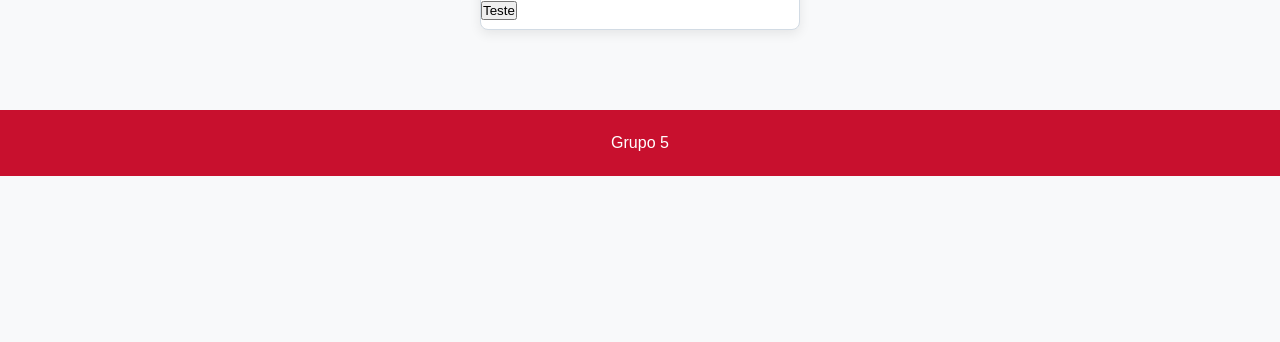
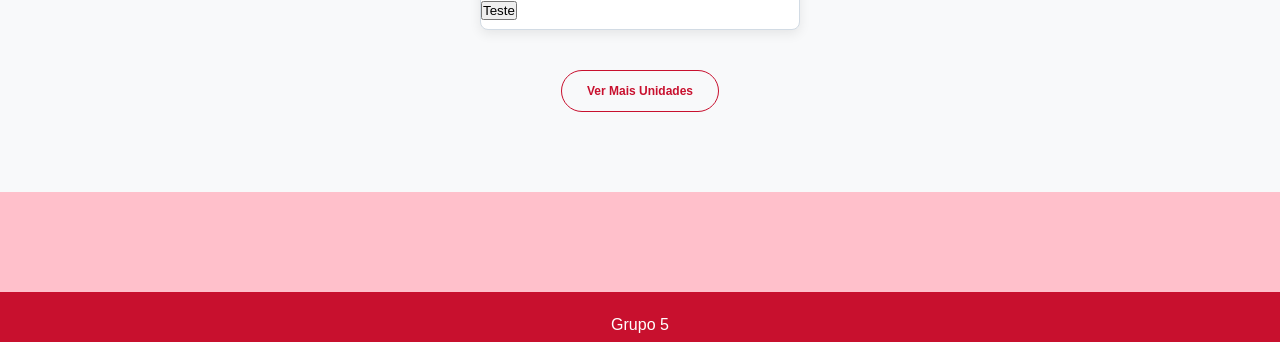
Before and after one commit to guilherme-guingo/HemoLink, a React (Vite) app: page /catalogo in a window 1280 px wide. Shown: the part 1366-1708 px from the top of the page. Before the commit the page ends 1542 px from the top, so only its background shows below. Built offline with nearby package versions, Linux system fonts and the light colour scheme.

Commit message:
feat: insercao da funcionalidade ver mais dos cards do catalogo

```diff
--- a/package.json
+++ b/package.json
@@ -10,6 +10,7 @@
     "preview": "vite preview"
   },
   "dependencies": {
+    "axios": "^1.17.0",
     "react": "^19.2.6",
     "react-dom": "^19.2.6",
     "react-icons": "^5.6.0",
--- a/src/pages/Catalogo/data/index.jsx
+++ b/src/pages/Catalogo/data/index.jsx
@@ -1,5 +1,3 @@
-import hospitalConceicao from "../../../assets/Hospital/Grupo Hospitar Conceição/imagem-f.jpg";
-
 export const DadosVindoDaApi = [
   {
     id: 1,
@@ -40,4 +38,74 @@ export const DadosVindoDaApi = [
     sangueNecessario: "AB+",
     porcentagemBanco: 80,
   },
+  {
+    id: 5,
+    nome: "Grupo Hospitar Conceição",
+    endereco:
+      "Avenida Francisco Trein, 596, no bairro Cristo Redentor, em Porto Alegre - RS",
+    telefone: "21999999999",
+    imagem: "https://hufmj.com.br/img/imagem-capa.jpg",
+    sangueNecessario: "AB+",
+    porcentagemBanco: 80,
+  },
+  {
+    id: 6,
+    nome: "Grupo Hospitar Conceição",
+    endereco:
+      "Avenida Francisco Trein, 596, no bairro Cristo Redentor, em Porto Alegre - RS",
+    telefone: "21999999999",
+    imagem: "https://hufmj.com.br/img/imagem-capa.jpg",
+    sangueNecessario: "AB+",
+    porcentagemBanco: 80,
+  },
+    {
+    id: 7,
+    nome: "Grupo Hospitar Conceição",
+    endereco:
+      "Avenida Francisco Trein, 596, no bairro Cristo Redentor, em Porto Alegre - RS",
+    telefone: "21999999999",
+    imagem: "https://hufmj.com.br/img/imagem-capa.jpg",
+    sangueNecessario: "AB+",
+    porcentagemBanco: 80,
+  },
+    {
+    id: 8,
+    nome: "Grupo Hospitar Conceição",
+    endereco:
+      "Avenida Francisco Trein, 596, no bairro Cristo Redentor, em Porto Alegre - RS",
+    telefone: "21999999999",
+    imagem: "https://hufmj.com.br/img/imagem-capa.jpg",
+    sangueNecessario: "AB+",
+    porcentagemBanco: 80,
+  },
+    {
+    id: 9,
+    nome: "Grupo Hospitar Conceição",
+    endereco:
+      "Avenida Francisco Trein, 596, no bairro Cristo Redentor, em Porto Alegre - RS",
+    telefone: "21999999999",
+    imagem: "https://hufmj.com.br/img/imagem-capa.jpg",
+    sangueNecessario: "AB+",
+    porcentagemBanco: 80,
+  },
+    {
+    id: 10,
+    nome: "Grupo Hospitar Conceição",
+    endereco:
+      "Avenida Francisco Trein, 596, no bairro Cristo Redentor, em Porto Alegre - RS",
+    telefone: "21999999999",
+    imagem: "https://hufmj.com.br/img/imagem-capa.jpg",
+    sangueNecessario: "AB+",
+    porcentagemBanco: 80,
+  },
+    {
+    id: 11,
+    nome: "Grupo Hospitar Conceição",
+    endereco:
+      "Avenida Francisco Trein, 596, no bairro Cristo Redentor, em Porto Alegre - RS",
+    telefone: "21999999999",
+    imagem: "https://hufmj.com.br/img/imagem-capa.jpg",
+    sangueNecessario: "AB+",
+    porcentagemBanco: 80,
+  },
 ];
--- a/src/pages/Catalogo/index.jsx
+++ b/src/pages/Catalogo/index.jsx
@@ -18,13 +18,21 @@ import {
   InfoEstoqueDiv,
   ProgressoDiv,
   PorcentagemDiv,
-  Situacao
+  Situacao,
+  ContainerVerMais,
+  BotaoVerMais,
+  ContainerBack,
 } from "./style";
 import { DadosVindoDaApi } from "./data";
 
 export const Catalogo = () => {
+  //Funcionalidade loading e carregamento de dados da API
   const [Hospitais, setHospitais] = useState([]);
   const [isLoading, setIsLoading] = useState(false);
+
+  //Funcionalidade de ver mais/ver menos dos cards
+  const [quantidadeVisivel, setQuantidadeVisivel] = useState(4);
+  const todosVisiveis = quantidadeVisivel >= DadosVindoDaApi.length;
 
   async function carregarInformaçoes() {
     setIsLoading(true);
@@ -38,7 +46,7 @@ export const Catalogo = () => {
     }
 
     setTimeout(() => {
-      setAlunos(response.data);
+      setHospitais(response.data);
       setIsLoading(false);
     }, 5000);
 
@@ -60,7 +68,6 @@ export const Catalogo = () => {
           <span>Carregando...</span>
         </>
       )} */}
-
       <ContainerTitulo>
         <TituloDiv>
           <Titulo>Hospitais Parceiros</Titulo>
@@ -86,10 +93,9 @@ export const Catalogo = () => {
           </div>
         </FiltroDiv>
       </ContainerFiltro>
-
       {/* NOTA: Simulacao de dados vindo da API */}
       <ContainerCard>
-        {DadosVindoDaApi.map((dados) => (
+        {DadosVindoDaApi.slice(0, quantidadeVisivel).map((dados) => (
           <CardDiv key={dados.id}>
             <ImagemDiv>
               {dados.imagem && (
@@ -109,7 +115,10 @@ export const Catalogo = () => {
 
               <InfoEstoqueDiv>
                 <span style={{ fontSize: 12 }}>Estoque Geral</span>
-                <Situacao style={{ fontSize: 12 }} porcentagem={dados.porcentagemBanco}>
+                <Situacao
+                  style={{ fontSize: 12 }}
+                  porcentagem={dados.porcentagemBanco}
+                >
                   Situação: ({dados.porcentagemBanco})
                 </Situacao>
               </InfoEstoqueDiv>
@@ -125,6 +134,20 @@ export const Catalogo = () => {
           </CardDiv>
         ))}
       </ContainerCard>
+      <ContainerVerMais>
+        <BotaoVerMais
+          onClick={() => {
+            if (todosVisiveis) {
+              setQuantidadeVisivel(4);
+            } else {
+              setQuantidadeVisivel(quantidadeVisivel + 4);
+            }
+          }}
+        >
+          {todosVisiveis ? "Ver Menos Unidades" : "Ver Mais Unidades"}
+        </BotaoVerMais>
+      </ContainerVerMais>
+      <ContainerBack></ContainerBack>
     </main>
   );
 };
--- a/src/pages/Catalogo/style.jsx
+++ b/src/pages/Catalogo/style.jsx
@@ -61,7 +61,7 @@ export const ContainerCard = styled.div`
   display: flex;
   align-items: center;
   justify-content: center;
-  margin: 80px 80px;
+  margin: 80px 0px 40px 0px;
   flex-wrap: wrap;
   gap: 20px;
 `;
@@ -153,3 +153,36 @@ export const Situacao = styled.span`
     return "#1E293B";
   }};
 `;
+
+export const ContainerVerMais = styled.div`
+  display: flex;
+  justify-content: center;
+  align-items: center;
+  margin-bottom: 80px;
+`;
+
+export const BotaoVerMais = styled.button`
+  padding: 13px 25px;
+  border-radius: ${(props) => props.theme.borderRadius.full};
+  font-size: 12px;
+  color: #c8102e;
+  border: 1px solid #c8102e;
+  cursor: pointer;
+  background: transparent;
+
+  font-weight: 600;
+  transition: all 0.5s ease;
+
+  &:hover {
+    background: #c8102e;
+    color: white;
+    transform: translateY(-2px);
+    box-shadow: 0 1px 10px #a50d24;
+  }
+`;
+
+export const ContainerBack = styled.div`
+  background: pink;
+  width: 100%;
+  height: 100px;
+`;
```
Also changed, not shown: 1 other file (tests, documents, lock files or other folders).
